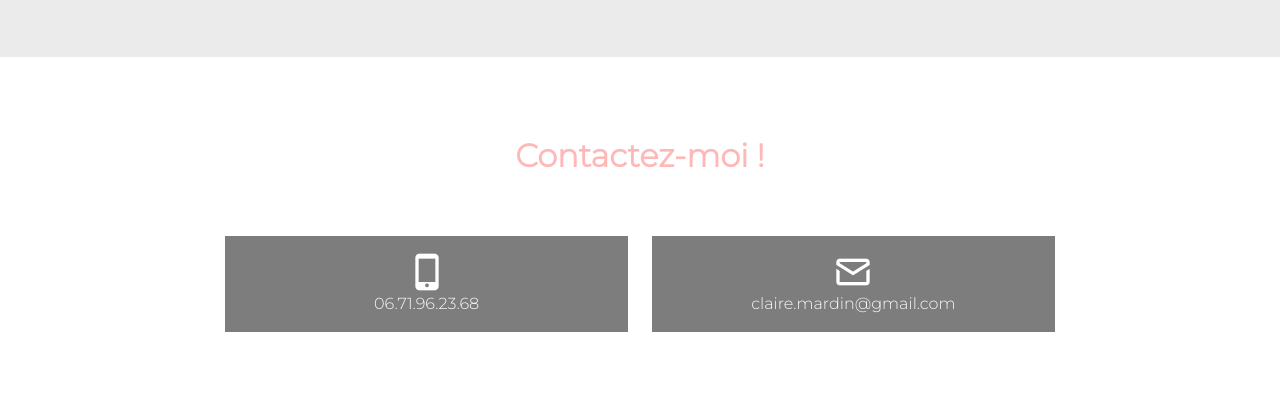
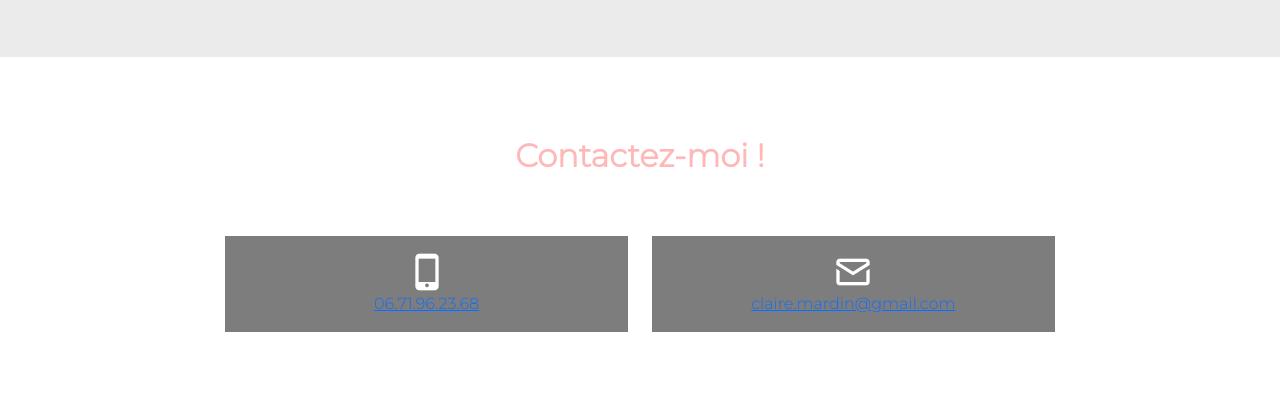
Before and after one commit to clairemardin/mon-CV, a plain HTML site: page index.html in a window 1280 px wide. Shown: the part 4236-4629 px from the top of the page. Drawn offline with nearby package versions, Linux system fonts and the light colour scheme.

Commit message:
liens contact

```diff
--- a/assets/css/style.css
+++ b/assets/css/style.css
@@ -56,7 +56,7 @@ section {
 .card{
   height: auto;
   width: auto;
-  background-color:FFFFFF;
+  background-color:#FFFFFF;
 }
 .titleDev{
     font-family: 'Montserrat', sans-serif;
@@ -72,8 +72,6 @@ section {
   font-family: 'Montserrat', sans-serif;
   font-size: 3rem;
   font-style: italic;
-
-
 }
 /* Section a propos de moi */
 .aboutMe{
--- a/index.html
+++ b/index.html
@@ -239,7 +239,7 @@
                             <div class="cardContact ">
                                 <div class="card-body text-center">
                                     <img src="assets/img/icons8-iphone-40.png" alt="phone">
-                                    <p class="card-text text-center text-light ">06.71.96.23.68</p>
+                                    <p class="card-text text-center text-light "><a href="tel: 0671962368">06.71.96.23.68</a></p>
                                 </div>
                             </div>
                         </div>
@@ -247,7 +247,7 @@
                             <div class="cardContact ">
                                 <div class="card-body text-center">
                                     <img src="assets/img/icons8-mail-40.png" alt="mail">
-                                    <p class="card-text text-center text-light">claire.mardin@gmail.com</p>
+                                    <p class="card-text text-center text-light"><a href="mailto:">claire.mardin@gmail.com</a></p>
                                 </div>
                             </div>
                         </div>
```
